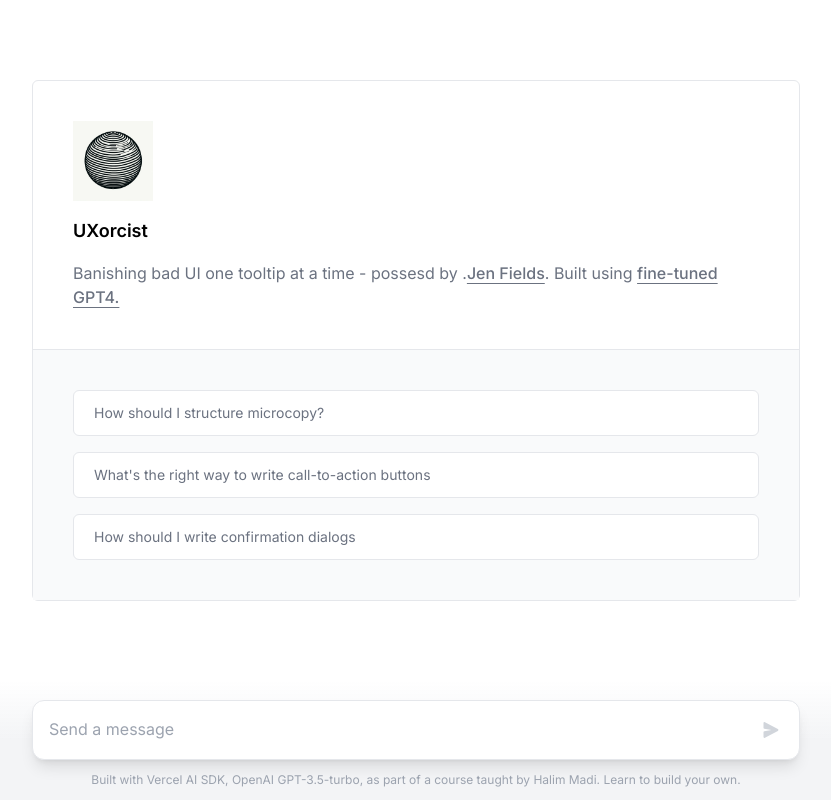
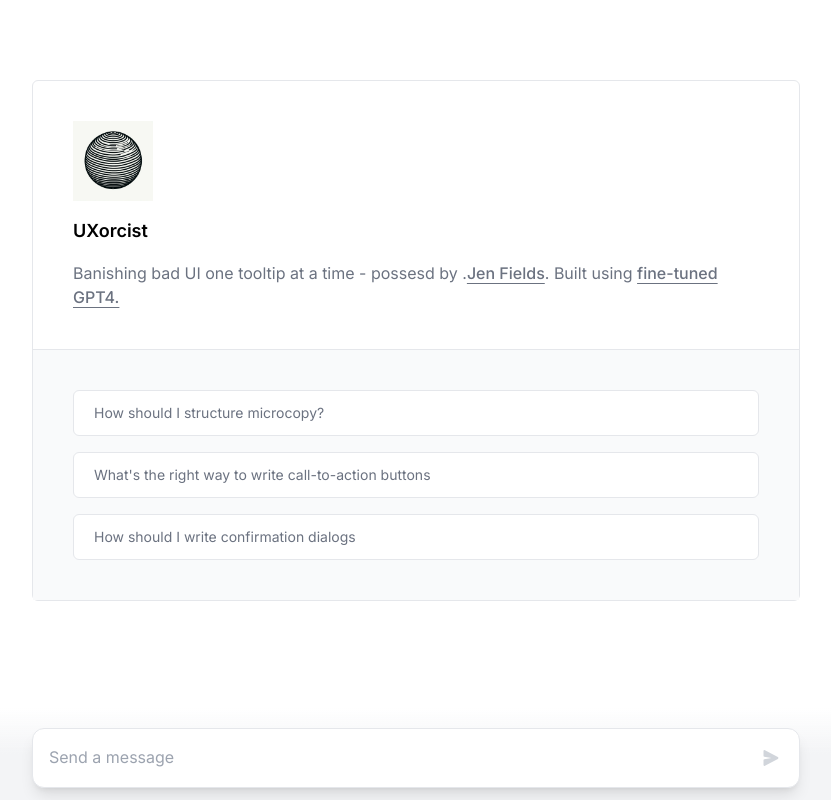
Before and after one commit to jensinai/tone-and-copy-bot, a Next.js app: page / in a window 1280 px wide. Shown: the whole page, without its empty margins (224-1055 px from the left). Built offline with nearby package versions, Linux system fonts and the light colour scheme.

Commit message:
Update page.tsx
remove ending paragraph

```diff
--- a/app/page.tsx
+++ b/app/page.tsx
@@ -166,36 +166,6 @@
             )}
           </button>
         </form>
-        <p className="text-center text-xs text-gray-400">
-          Built with{" "}
-          <a
-            href="https://sdk.vercel.ai/docs"
-            target="_blank"
-            rel="noopener noreferrer"
-            className="transition-colors hover:text-black"
-          >
-            Vercel AI SDK
-          </a>
-          ,{" "}
-          <a
-            href="https://openai.com/blog/gpt-3-5-turbo-fine-tuning-and-api-updates"
-            target="_blank"
-            rel="noopener noreferrer"
-            className="transition-colors hover:text-black"
-          >
-            OpenAI GPT-3.5-turbo, as part of a course taught by
-          </a>{" "}
-          Halim Madi.{" "}
-          <a
-            href="https://linkin.bio/yallahalim/"
-            target="_blank"
-            rel="noopener noreferrer"
-            className="transition-colors hover:text-black"
-          >
-            Learn to build your own
-          </a>
-          .
-        </p>
       </div>
     </main>
   );
```
